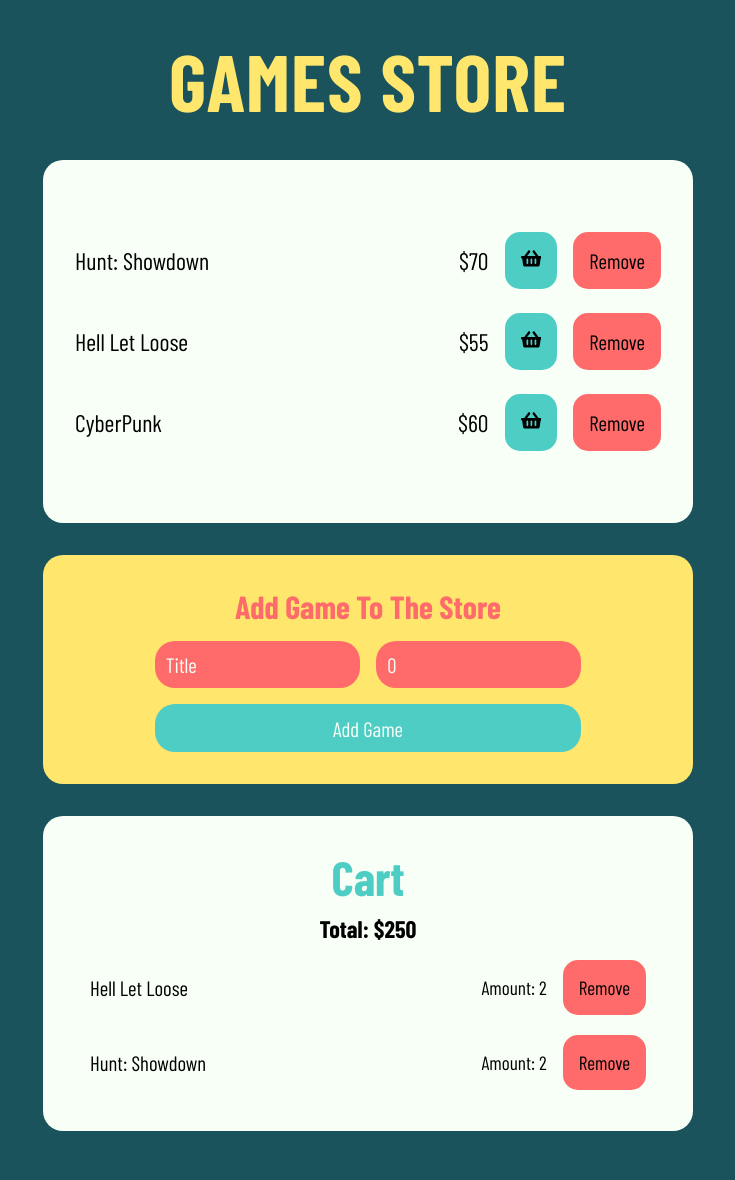
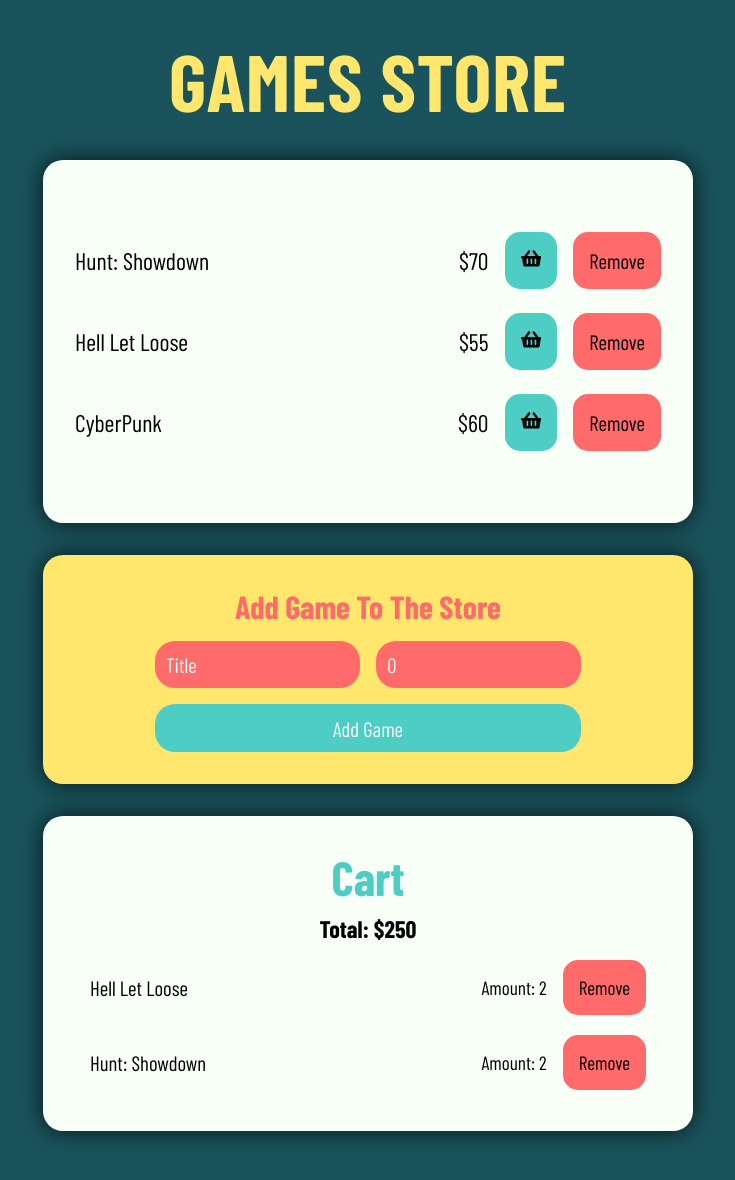
Before and after one commit to kamilkow1123/shopping-cart-with-redux, a React (Create React App) app: page / in a window 1280 px wide. Shown: the top 1180 px of the page, without its empty margins (272-1007 px from the left). Built offline with nearby package versions, Linux system fonts and the light colour scheme; data requests are answered from the project's data file; a web font is replaced by a local one.

Commit message:
Adding box shadow

```diff
--- a/src/style/_cart.scss
+++ b/src/style/_cart.scss
@@ -9,6 +9,7 @@
     flex-direction: column;
     align-items: center;
     border-radius: 20px;
+    box-shadow: 0px 0px 25px 0px rgba(0, 0, 0, 0.75);
 
     &__header {
         font-size: 3rem;
--- a/src/style/_products.scss
+++ b/src/style/_products.scss
@@ -18,6 +18,7 @@
         background-color: $clr-light;
         padding: 3rem 2rem;
         border-radius: 20px;
+        box-shadow: 0px 0px 25px 0px rgba(0, 0, 0, 0.75);
     }
 
     &__item {
@@ -94,6 +95,7 @@
     display: flex;
     flex-direction: column;
     align-items: center;
+    box-shadow: 0px 0px 25px 0px rgba(0, 0, 0, 0.75);
 
     &__header {
         font-size: 2rem;
--- a/src/style/style.css
+++ b/src/style/style.css
@@ -17,6 +17,8 @@
   background-color: #f7fff7;
   padding: 3rem 2rem;
   border-radius: 20px;
+  -webkit-box-shadow: 0px 0px 25px 0px rgba(0, 0, 0, 0.75);
+          box-shadow: 0px 0px 25px 0px rgba(0, 0, 0, 0.75);
 }
 
 .products__item {
@@ -128,6 +130,8 @@
   -webkit-box-align: center;
       -ms-flex-align: center;
           align-items: center;
+  -webkit-box-shadow: 0px 0px 25px 0px rgba(0, 0, 0, 0.75);
+          box-shadow: 0px 0px 25px 0px rgba(0, 0, 0, 0.75);
 }
 
 .form__header {
@@ -224,6 +228,8 @@
       -ms-flex-align: center;
           align-items: center;
   border-radius: 20px;
+  -webkit-box-shadow: 0px 0px 25px 0px rgba(0, 0, 0, 0.75);
+          box-shadow: 0px 0px 25px 0px rgba(0, 0, 0, 0.75);
 }
 
 .cart__header {
```
Also changed, not shown: 1 other file (tests, documents, lock files or other folders).
